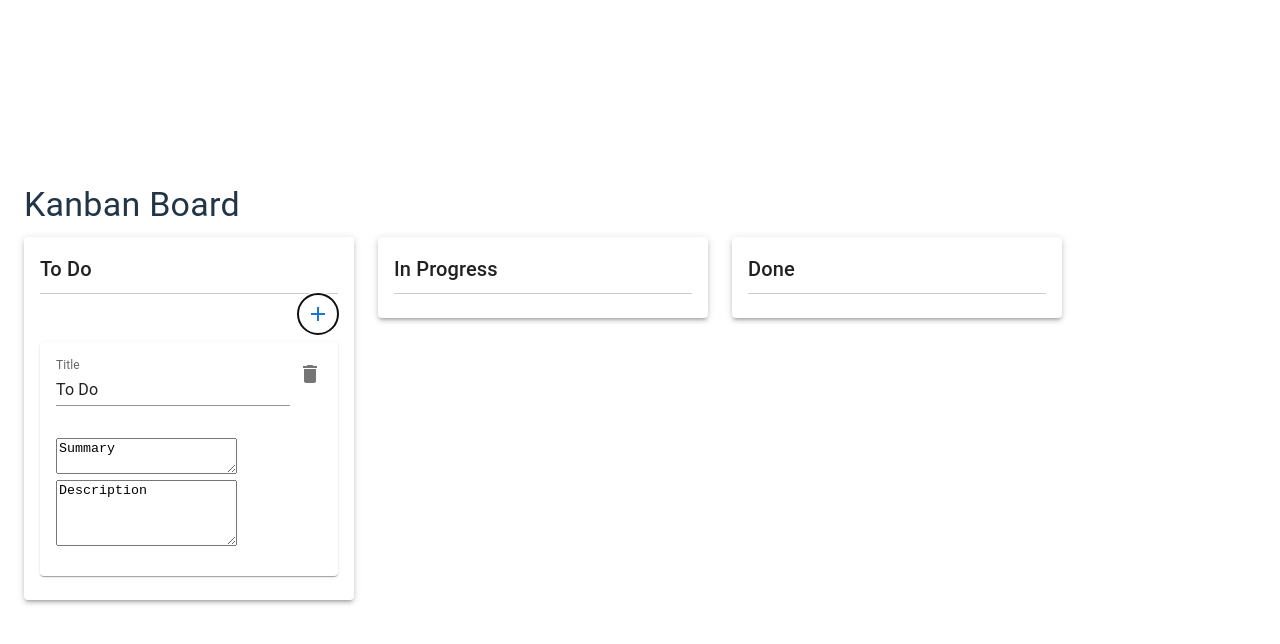
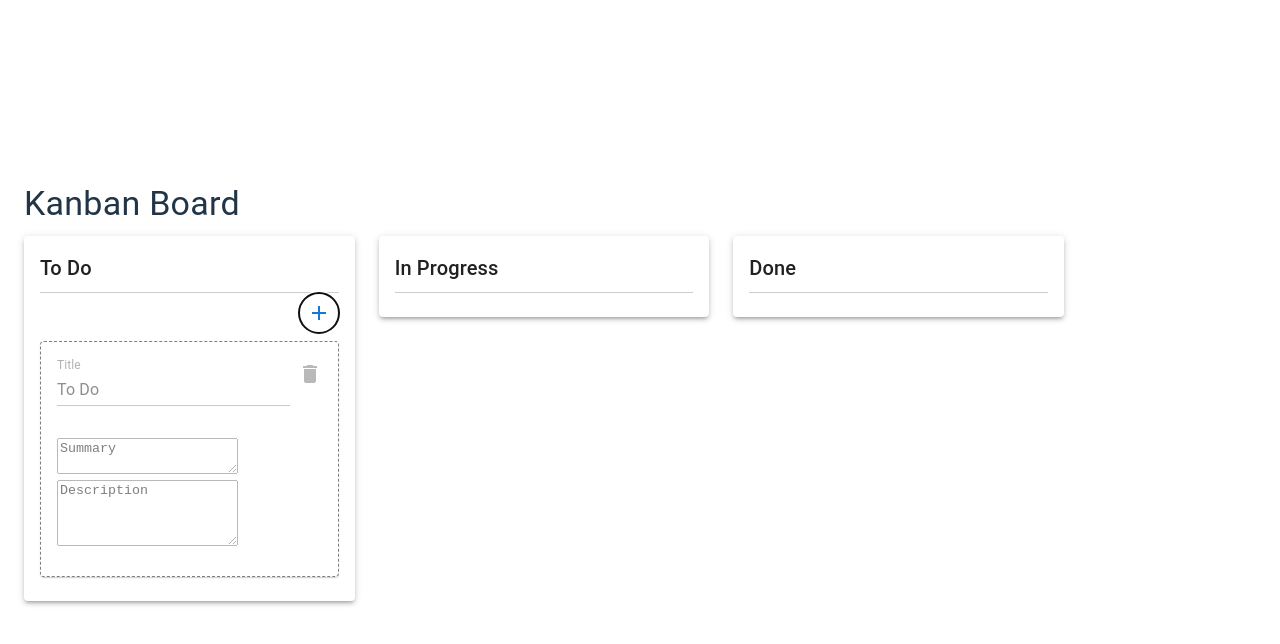
Before and after one commit to LujanSolo/kanban-chrome-extension, a React (Vite) app: page / in a window 1280 px wide. Both pictures are taken after a click on the button "add". Shown: the top 644 px of the page. Built offline with nearby package versions, Linux system fonts and the light colour scheme.

Commit message:
collect(monitor) method added and updated to const Task

```diff
--- a/src/components/Task.tsx
+++ b/src/components/Task.tsx
@@ -18,7 +18,7 @@ const Task: React.FC<TaskProps> = ({ id, title, summary, description, onDelete }
     type: ItemTypes.TASK,
     item: { id },
     collect: (monitor) => ({
-      isDragging: !!monitor.isDragging(),
+      isDragging: !monitor.isDragging(),
     }),
   }));
 
```
